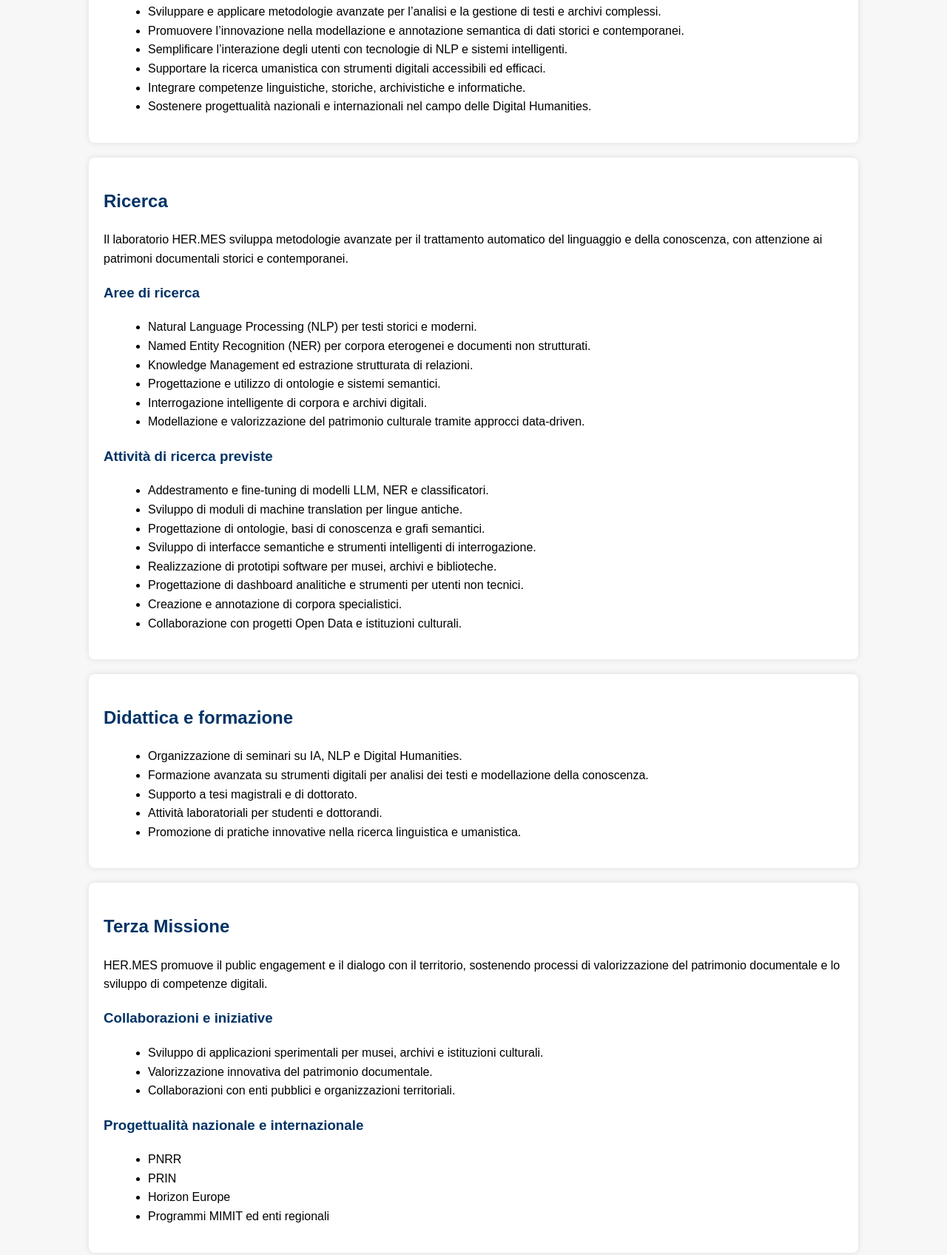
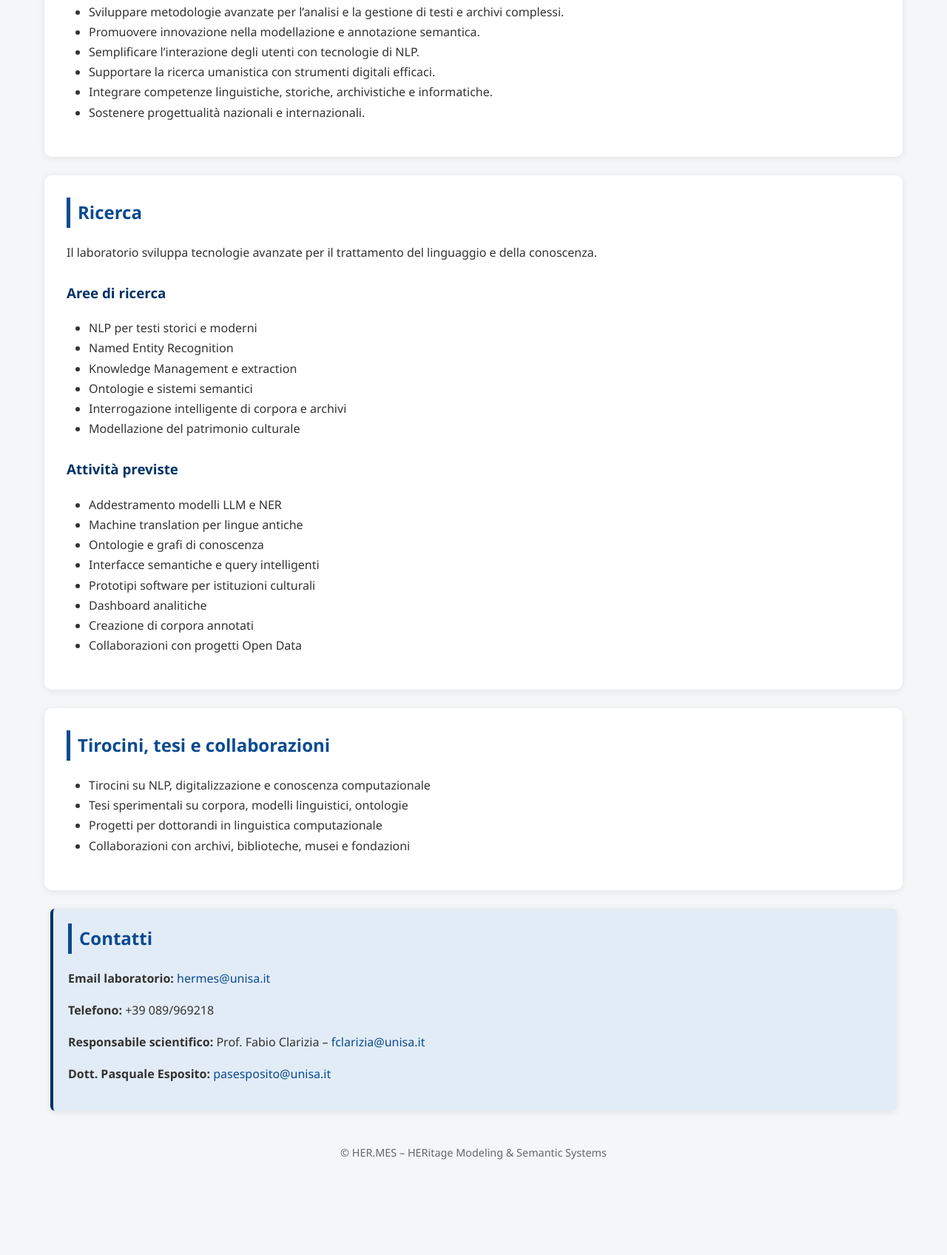
Before and after one commit to hermes-lab-unisa/hermes.github.io, a plain HTML site: page index.html in a window 1280 px wide. Shown: the part 877-2573 px from the top of the page at 74% size. After the commit the page ends 2468 px from the top, so only its background shows below. Drawn offline with Linux system fonts and the light colour scheme.

Commit message:
Update index.html

```diff
--- a/index.html
+++ b/index.html
@@ -4,44 +4,97 @@
     <meta charset="UTF-8">
     <meta name="viewport" content="width=device-width, initial-scale=1.0">
     <title>Laboratorio HER.MES – HERitage Modeling & Semantic Systems</title>
+
     <style>
+        :root {
+            --primary: #003366;
+            --secondary: #0a4a8f;
+            --light-bg: #f4f6f8;
+            --white: #ffffff;
+            --text: #333333;
+        }
+
         body {
-            font-family: Arial, sans-serif;
-            line-height: 1.6;
+            font-family: "Segoe UI", Arial, sans-serif;
+            line-height: 1.7;
             margin: 0;
-            padding: 0;
-            background: #f7f7f7;
+            background: var(--light-bg);
+            color: var(--text);
         }
+
+        /* ---------- HEADER ---------- */
         header {
-            background: #003366;
-            color: white;
-            padding: 20px;
+            background: var(--primary);
+            color: var(--white);
+            padding: 30px 20px;
+            display: flex;
+            align-items: center;
+            justify-content: center;
+            gap: 20px;
+            flex-wrap: wrap;
             text-align: center;
         }
+
+        header img {
+            height: 110px;
+            width: auto;
+            filter: brightness(100%);
+        }
+
+        header h1 {
+            font-size: 2.2rem;
+            margin: 0;
+            font-weight: 600;
+        }
+
+        /* ---------- SECTION ---------- */
         section {
-            background: white;
-            margin: 20px auto;
-            padding: 20px;
-            max-width: 1000px;
-            border-radius: 8px;
-            box-shadow: 0 0 8px rgba(0,0,0,0.1);
+            background: var(--white);
+            margin: 25px auto;
+            padding: 30px;
+            max-width: 1100px;
+            border-radius: 10px;
+            box-shadow: 0 2px 10px rgba(0,0,0,0.08);
         }
-        h2, h3 {
-            color: #003366;
+
+        h2 {
+            color: var(--secondary);
+            border-left: 5px solid var(--secondary);
+            padding-left: 10px;
+            margin-top: 0;
         }
+
+        h3 {
+            color: var(--primary);
+            margin-top: 25px;
+        }
+
         ul {
             margin-left: 20px;
+            padding-left: 10px;
         }
+
         .contact-box {
-            background: #e6eef6;
-            padding: 15px;
-            border-left: 4px solid #003366;
-            margin-top: 20px;
+            background: #e2ecf7;
+            border-left: 4px solid var(--primary);
+            padding: 20px;
+            border-radius: 6px;
         }
+
+        a {
+            color: var(--secondary);
+            text-decoration: none;
+        }
+
+        a:hover {
+            text-decoration: underline;
+        }
+
         footer {
             text-align: center;
             color: #666;
             padding: 20px;
+            font-size: 0.9rem;
         }
     </style>
 </head>
@@ -49,7 +102,9 @@
 <body>
 
 <header>
-    <h1>Laboratorio HER.MES – HERitage Modeling & Semantic Systems</h1>
+    <!-- Replace logo.jpg with your uploaded file name -->
+    <img src="logo.jpg" alt="HER.MES Logo">
+    <h1>Laboratorio HER.MES<br>HERitage Modeling & Semantic Systems</h1>
 </header>
 
 <section>
@@ -58,17 +113,17 @@
         Il Laboratorio HER.MES – HERitage Modeling & Semantic Systems, proposto dal prof. Fabio Clarizia, nasce con l’obiettivo di promuovere la ricerca e l’innovazione nel campo dell’analisi, modellazione e valorizzazione di testi e archivi, sia storici che contemporanei.
     </p>
     <p>
-        Il laboratorio si configura come uno spazio interdisciplinare dove competenze umanistiche e know-how tecnologico collaborano per sviluppare metodologie e strumenti avanzati basati su Intelligenza Artificiale e trattamento del linguaggio naturale. L’attività si concentra sulla semantica computazionale, ovvero la rappresentazione formale della conoscenza tramite ontologie, grafi semantici e sistemi di modellazione concettuale.
+        Il laboratorio integra competenze umanistiche e tecnologiche per sviluppare strumenti basati su Intelligenza Artificiale, semantica computazionale, ontologie e grafi di conoscenza.
     </p>
     <p>
-        HER.MES si propone come snodo strategico per l’integrazione degli strumenti digitali nelle discipline umanistiche, favorendo il dialogo tra saperi tradizionali e tecnologie emergenti e contribuendo alla cultura delle Digital Humanities.
+        HER.MES si propone come snodo strategico nelle Digital Humanities, favorendo il dialogo tra saperi tradizionali e tecnologie emergenti.
     </p>
 
     <h3>Organigramma</h3>
     <ul>
         <li><strong>Responsabile scientifico:</strong> Prof. Fabio Clarizia</li>
         <li><strong>Tecnico di supporto:</strong> ------</li>
-        <li><strong>Membri docenti/ricercatori:</strong>
+        <li><strong>Docenti/ricercatori:</strong>
             <ul>
                 <li>------</li>
                 <li>------</li>
@@ -82,95 +137,49 @@
 <section>
     <h2>Finalità del laboratorio</h2>
     <ul>
-        <li>Sviluppare e applicare metodologie avanzate per l’analisi e la gestione di testi e archivi complessi.</li>
-        <li>Promuovere l’innovazione nella modellazione e annotazione semantica di dati storici e contemporanei.</li>
-        <li>Semplificare l’interazione degli utenti con tecnologie di NLP e sistemi intelligenti.</li>
-        <li>Supportare la ricerca umanistica con strumenti digitali accessibili ed efficaci.</li>
+        <li>Sviluppare metodologie avanzate per l’analisi e la gestione di testi e archivi complessi.</li>
+        <li>Promuovere innovazione nella modellazione e annotazione semantica.</li>
+        <li>Semplificare l’interazione degli utenti con tecnologie di NLP.</li>
+        <li>Supportare la ricerca umanistica con strumenti digitali efficaci.</li>
         <li>Integrare competenze linguistiche, storiche, archivistiche e informatiche.</li>
-        <li>Sostenere progettualità nazionali e internazionali nel campo delle Digital Humanities.</li>
+        <li>Sostenere progettualità nazionali e internazionali.</li>
     </ul>
 </section>
 
 <section>
     <h2>Ricerca</h2>
-    <p>
-        Il laboratorio HER.MES sviluppa metodologie avanzate per il trattamento automatico del linguaggio e della conoscenza, con attenzione ai patrimoni documentali storici e contemporanei.
-    </p>
+    <p>Il laboratorio sviluppa tecnologie avanzate per il trattamento del linguaggio e della conoscenza.</p>
+
     <h3>Aree di ricerca</h3>
     <ul>
-        <li>Natural Language Processing (NLP) per testi storici e moderni.</li>
-        <li>Named Entity Recognition (NER) per corpora eterogenei e documenti non strutturati.</li>
-        <li>Knowledge Management ed estrazione strutturata di relazioni.</li>
-        <li>Progettazione e utilizzo di ontologie e sistemi semantici.</li>
-        <li>Interrogazione intelligente di corpora e archivi digitali.</li>
-        <li>Modellazione e valorizzazione del patrimonio culturale tramite approcci data-driven.</li>
+        <li>NLP per testi storici e moderni</li>
+        <li>Named Entity Recognition</li>
+        <li>Knowledge Management e extraction</li>
+        <li>Ontologie e sistemi semantici</li>
+        <li>Interrogazione intelligente di corpora e archivi</li>
+        <li>Modellazione del patrimonio culturale</li>
     </ul>
 
-    <h3>Attività di ricerca previste</h3>
+    <h3>Attività previste</h3>
     <ul>
-        <li>Addestramento e fine-tuning di modelli LLM, NER e classificatori.</li>
-        <li>Sviluppo di moduli di machine translation per lingue antiche.</li>
-        <li>Progettazione di ontologie, basi di conoscenza e grafi semantici.</li>
-        <li>Sviluppo di interfacce semantiche e strumenti intelligenti di interrogazione.</li>
-        <li>Realizzazione di prototipi software per musei, archivi e biblioteche.</li>
-        <li>Progettazione di dashboard analitiche e strumenti per utenti non tecnici.</li>
-        <li>Creazione e annotazione di corpora specialistici.</li>
-        <li>Collaborazione con progetti Open Data e istituzioni culturali.</li>
-    </ul>
-</section>
-
-<section>
-    <h2>Didattica e formazione</h2>
-    <ul>
-        <li>Organizzazione di seminari su IA, NLP e Digital Humanities.</li>
-        <li>Formazione avanzata su strumenti digitali per analisi dei testi e modellazione della conoscenza.</li>
-        <li>Supporto a tesi magistrali e di dottorato.</li>
-        <li>Attività laboratoriali per studenti e dottorandi.</li>
-        <li>Promozione di pratiche innovative nella ricerca linguistica e umanistica.</li>
-    </ul>
-</section>
-
-<section>
-    <h2>Terza Missione</h2>
-    <p>
-        HER.MES promuove il public engagement e il dialogo con il territorio, sostenendo processi di valorizzazione del patrimonio documentale e lo sviluppo di competenze digitali.
-    </p>
-
-    <h3>Collaborazioni e iniziative</h3>
-    <ul>
-        <li>Sviluppo di applicazioni sperimentali per musei, archivi e istituzioni culturali.</li>
-        <li>Valorizzazione innovativa del patrimonio documentale.</li>
-        <li>Collaborazioni con enti pubblici e organizzazioni territoriali.</li>
-    </ul>
-
-    <h3>Progettualità nazionale e internazionale</h3>
-    <ul>
-        <li>PNRR</li>
-        <li>PRIN</li>
-        <li>Horizon Europe</li>
-        <li>Programmi MIMIT ed enti regionali</li>
-    </ul>
-</section>
-
-<section>
-    <h2>Infrastruttura e attrezzature</h2>
-    <ul>
-        <li>Spazi dedicati con postazioni informatiche e aree per ricerca e formazione.</li>
-        <li>Risorse computazionali per NLP e machine learning (workstations, cluster, cloud).</li>
-        <li>Software per corpora, ontologie, knowledge graphs e visualizzazione dati.</li>
-        <li>Repository e sistemi di versioning.</li>
-        <li>Strumentazioni per la digitalizzazione dei documenti.</li>
-        <li>Ambienti di prototipazione e sviluppo di interfacce semantiche.</li>
+        <li>Addestramento modelli LLM e NER</li>
+        <li>Machine translation per lingue antiche</li>
+        <li>Ontologie e grafi di conoscenza</li>
+        <li>Interfacce semantiche e query intelligenti</li>
+        <li>Prototipi software per istituzioni culturali</li>
+        <li>Dashboard analitiche</li>
+        <li>Creazione di corpora annotati</li>
+        <li>Collaborazioni con progetti Open Data</li>
     </ul>
 </section>
 
 <section>
     <h2>Tirocini, tesi e collaborazioni</h2>
     <ul>
-        <li>Tirocini per studenti interessati a digitalizzazione, NLP e conoscenza computazionale.</li>
-        <li>Tesi sperimentali su corpora, modelli NLP, ontologie e sistemi semantici.</li>
-        <li>Progetti per dottorandi in linguistica computazionale e Digital Humanities.</li>
-        <li>Collaborazioni con enti culturali, archivi, biblioteche, musei e fondazioni.</li>
+        <li>Tirocini su NLP, digitalizzazione e conoscenza computazionale</li>
+        <li>Tesi sperimentali su corpora, modelli linguistici, ontologie</li>
+        <li>Progetti per dottorandi in linguistica computazionale</li>
+        <li>Collaborazioni con archivi, biblioteche, musei e fondazioni</li>
     </ul>
 </section>
 
```
